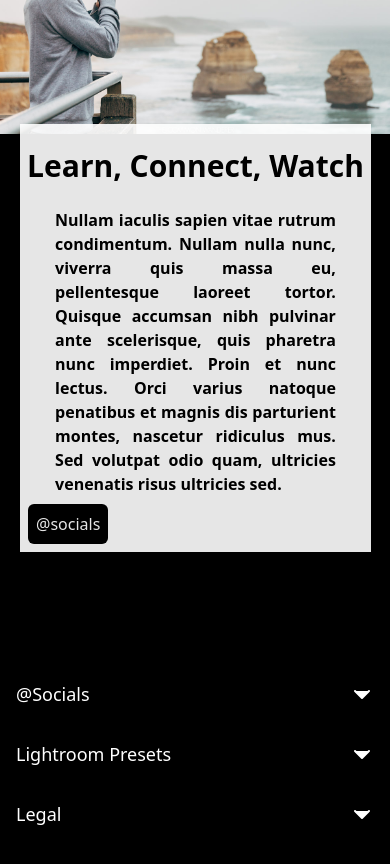
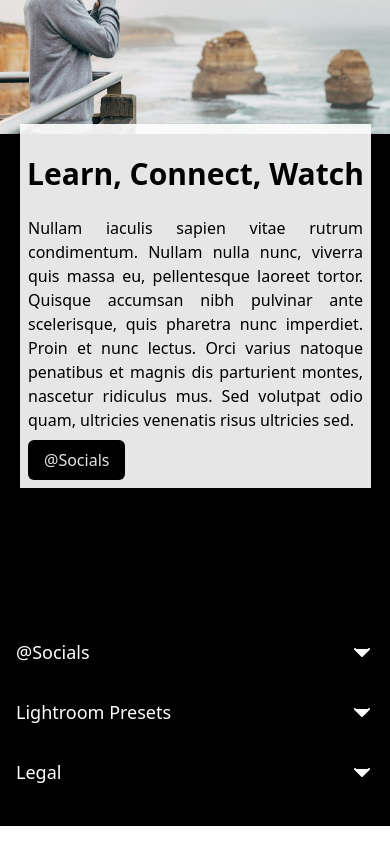
Before and after one commit to Nievescs20/B-A, a React (Vite) app: page / in a window 390 px wide. Shown: the part 2700-3564 px from the top of the page. After the commit the page ends 3526 px from the top, so only its background shows below. Built offline with nearby package versions, Linux system fonts and the light colour scheme.

Commit message:
hopefully lat modifications to home mobile styling

```diff
--- a/src/components/Home.jsx
+++ b/src/components/Home.jsx
@@ -127,13 +127,11 @@ function Home() {
         <div>
           <img src="/images/candid.jpeg" />
         </div>
-        <div className="min-h-[60vh] bg-black relative flex flex-col justify-center min-[400px]:min-h-[46vh]">
+        <div className="min-h-[55vh] bg-black relative flex flex-col justify-center min-[400px]:min-h-[40vh]">
           <div className="bg-white max-w-[90vw] left-5 top-[-10px] absolute  opacity-90 z-10">
-            <div className="flex flex-col items-center">
-              <h1 className="font-bold text-3xl py-6 w-[90vw] text-center">
-                Learn, Connect, Watch
-              </h1>
-              <p className="max-w-[80%] text-justify font-bold ">
+            <div className="flex flex-col items-center mt-8">
+              <h1 className="font-bold text-3xl pb-6">Learn, Connect, Watch</h1>
+              <p className="text-justify px-2">
                 Nullam iaculis sapien vitae rutrum condimentum. Nullam nulla
                 nunc, viverra quis massa eu, pellentesque laoreet tortor.
                 Quisque accumsan nibh pulvinar ante scelerisque, quis pharetra
@@ -142,10 +140,8 @@ function Home() {
                 mus. Sed volutpat odio quam, ultricies venenatis risus ultricies
                 sed.
               </p>
-            </div>
-            <div>
-              <button className="bg-black text-white py-2 px-2 rounded-md m-2">
-                @socials
+              <button className="bg-black text-white py-2 px-4 rounded-md my-2 self-start ml-2">
+                @Socials
               </button>
             </div>
           </div>
```
